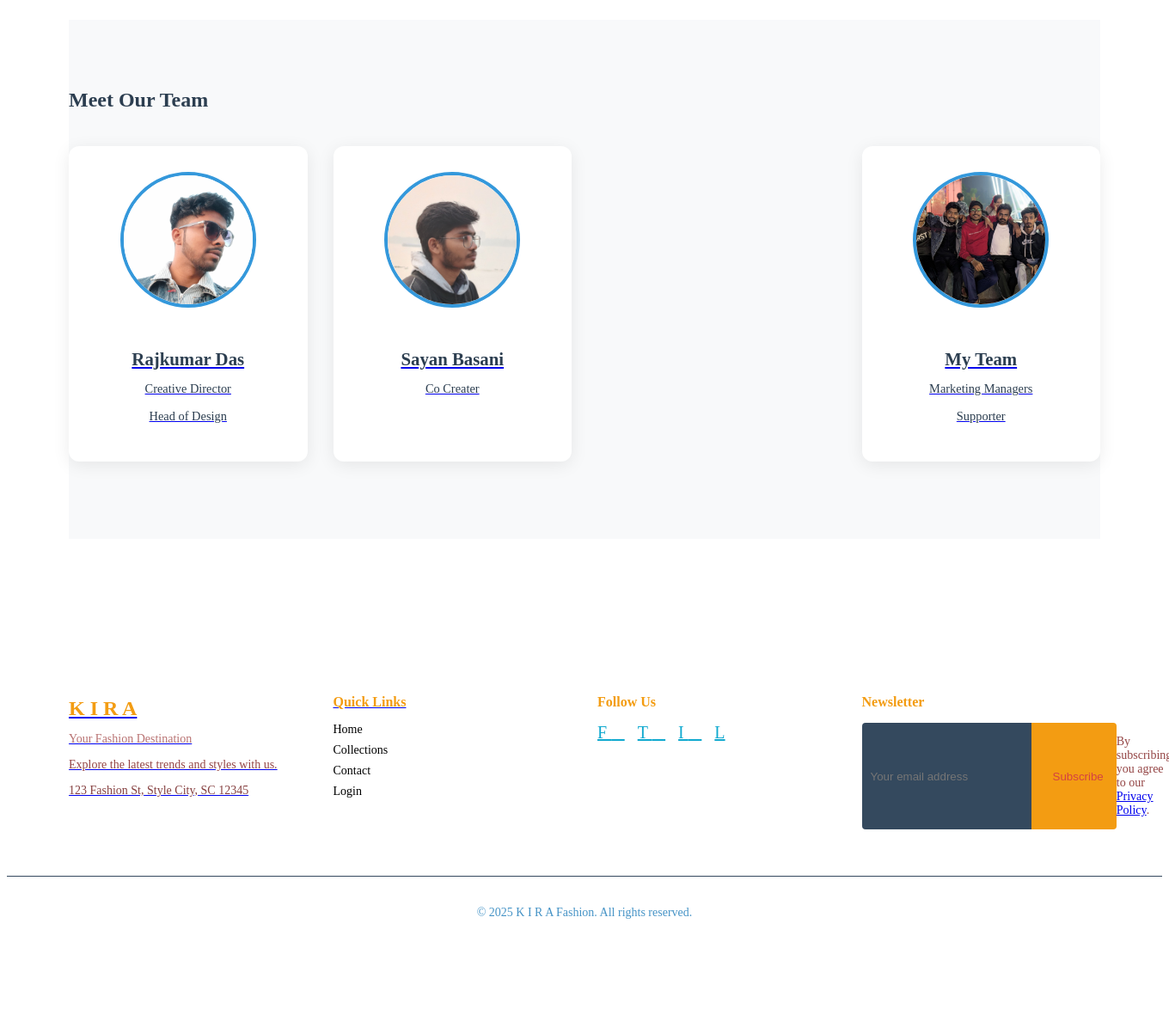
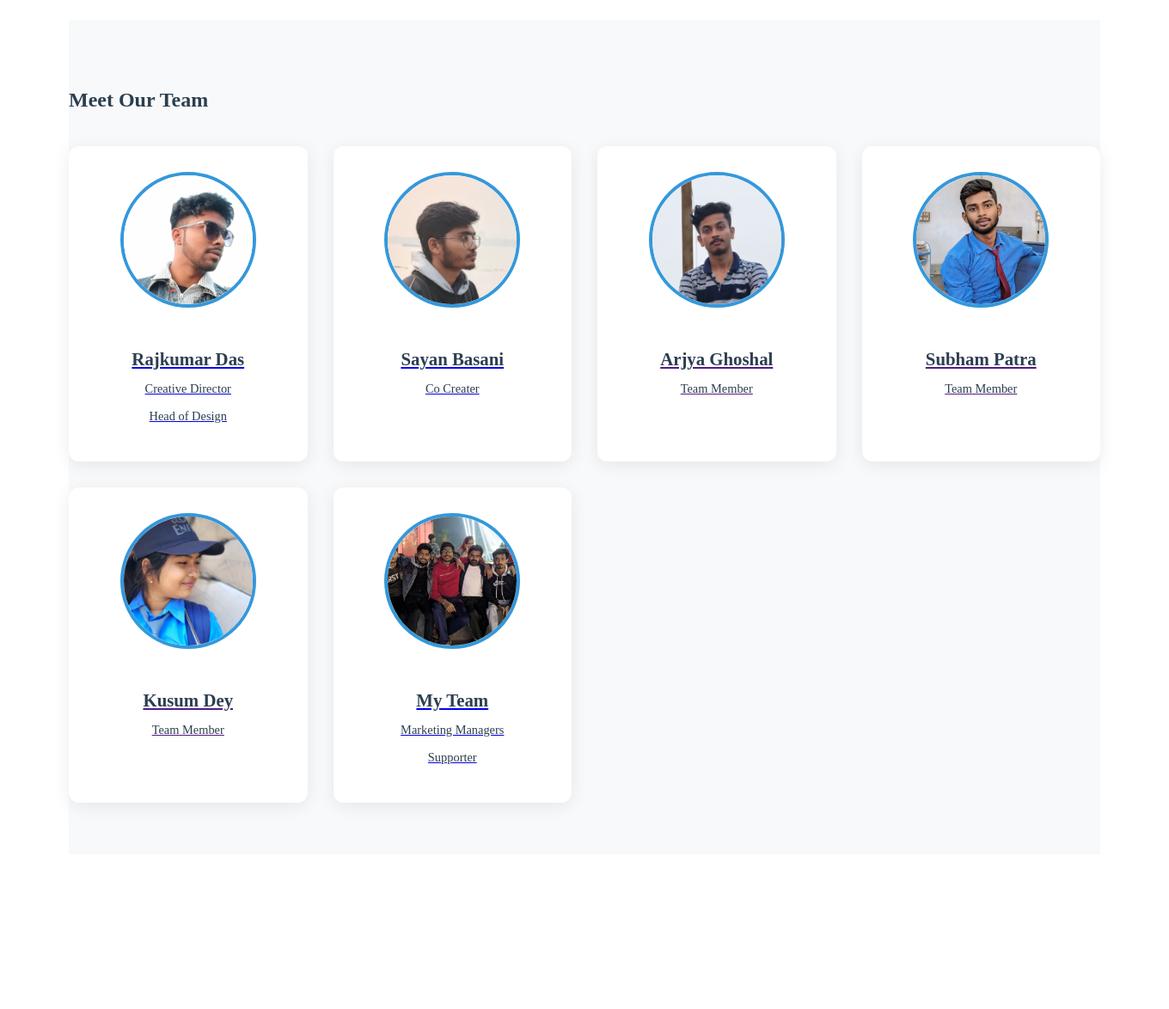
Before and after one commit to Kirayeagami/fashion_experiment, a PHP site: page /e-comm/about.php in a window 1360 px wide. Shown: the part 637-1811 px from the top of the page at 86% size. Before the commit the page ends 1706 px from the top, so only its background shows below. Run offline with PHP 8.4, Linux system fonts and the light colour scheme.

Commit message:
add new members

```diff
--- a/assets/css/about.css
+++ b/assets/css/about.css
@@ -175,7 +175,7 @@ body.dark-mode .about-card h3,
 body.dark-mode .about-card p,
 body.dark-mode .team-member h4,
 body.dark-mode .team-member p {
-    color: #e0e0e0;
+    color: #ebb6b6;
 }
 
 body.dark-mode .about-card,
--- a/assets/css/view_orders.css
+++ b/assets/css/view_orders.css
@@ -157,8 +157,8 @@ body.dark-mode .orders-table {
 
 body.dark-mode .orders-table th,
 body.dark-mode .orders-table td {
-    color: #e0e0e0;
-    border-color: #555;
+    color: #f78f8f;
+    border-color: #5b0000;
 }
 
 body.dark-mode .orders-table tr:hover {
--- a/pages/about.php
+++ b/pages/about.php
@@ -57,15 +57,33 @@ include __DIR__ . '/../includes/db.php';
                 <a href="sayan.html">
                     <img src="../assets/images/sayan.jpg" alt="Sayan Basani">
                     <h4>Sayan Basani</h4>
-                    <p>Co Creater</p>
+                    <p>Co Creater</p></a>
+                </div>
+                <div class="team-member">
+                <a href="">
+                    <img src="../assets/images/arjya.jpg" alt="Arjya Ghoshal">
+                    <h4>Arjya Ghoshal</h4>
+                    <p>Team Member</p></a>
+                </div>
+                <div class="team-member">
+                <a href="">
+                    <img src="../assets/images/ajju.jpg" alt="Subham Patra">
+                    <h4>Subham Patra</h4>
+                    <p>Team Member</p></a>
+                </div>
+                <div class="team-member">
+                <a href="">
+                    <img src="../assets/images/kusum.jpg" alt="Kusum Dey">
+                    <h4>Kusum Dey</h4>
+                    <p>Team Member</p></a>
                 </div>
                 <div class="team-member">
                 <a href="http://localhost/e-comm/index.php">
                     <img src="../assets/images/brothers.jpg" alt="Brothers">
-
                     <h4>My Team</h4>
                     <p>Marketing Managers</p>
                     <p>Supporter</p>
+                </a>
                 </div>
             </div>
         </section>
--- a/seller/order_details.php
+++ b/seller/order_details.php
@@ -127,7 +127,7 @@ $customer = $customer_result->fetch_assoc();
         </div>
 
         <div class="order-actions">
-            <button class="btn btn-primary" onclick="window.history.back()">
+            <button class="btn-primary" onclick="window.history.back()">
                 <i class="fas fa-arrow-left"></i> Back to Orders
             </button>
         </div>
```
Also changed, not shown: assets/css/order_details.css (+35 -8 lines), assets/images/ajju.jpg (added), assets/images/arjya.jpg (added), assets/images/kusum.jpg (added), 1 other file.
